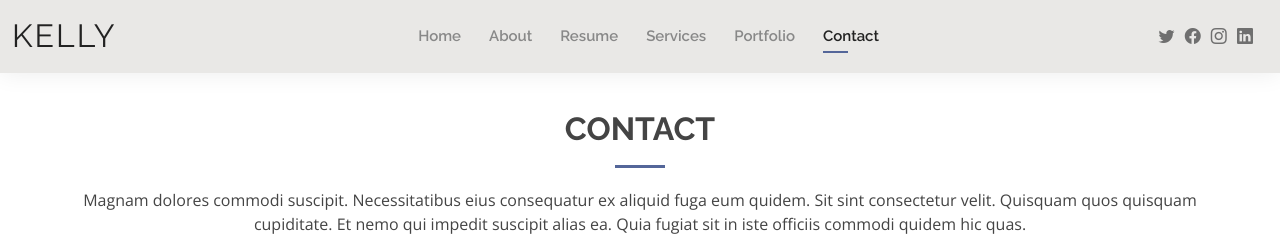
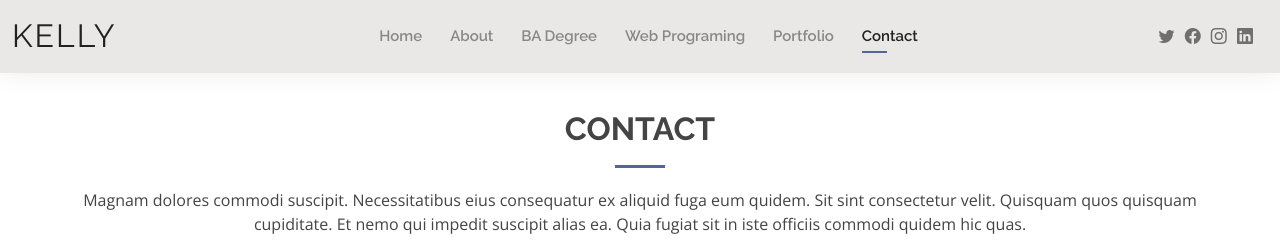
Before and after one commit to GaGyeong-Kim/WebPrograming, a plain HTML site: page Gaqyeong/contact.html in a window 1280 px wide. Shown: the top 244 px of the page. Drawn offline with nearby package versions, Linux system fonts and the light colour scheme.

Commit message:
주소 변경(BA Degree)

```diff
--- a/Gaqyeong/contact.html
+++ b/Gaqyeong/contact.html
@@ -49,8 +49,8 @@
         <ul>
           <li><a href="../index.html">Home</a></li>
           <li><a href="about.html">About</a></li>
-          <li><a href="resume.html">Resume</a></li>
-          <li><a href="services.html">Services</a></li>
+          <li><a href="Ba%20Degree.html">BA Degree</a></li>
+          <li><a href="webprograming.html">Web Programing</a></li>
           <li><a href="portfolio.html">Portfolio</a></li>
           <li><a class="active" href="contact.html">Contact</a></li>
         </ul>
```
Also changed, not shown: Gaqyeong/portfolio.html (+2 -2 lines).
